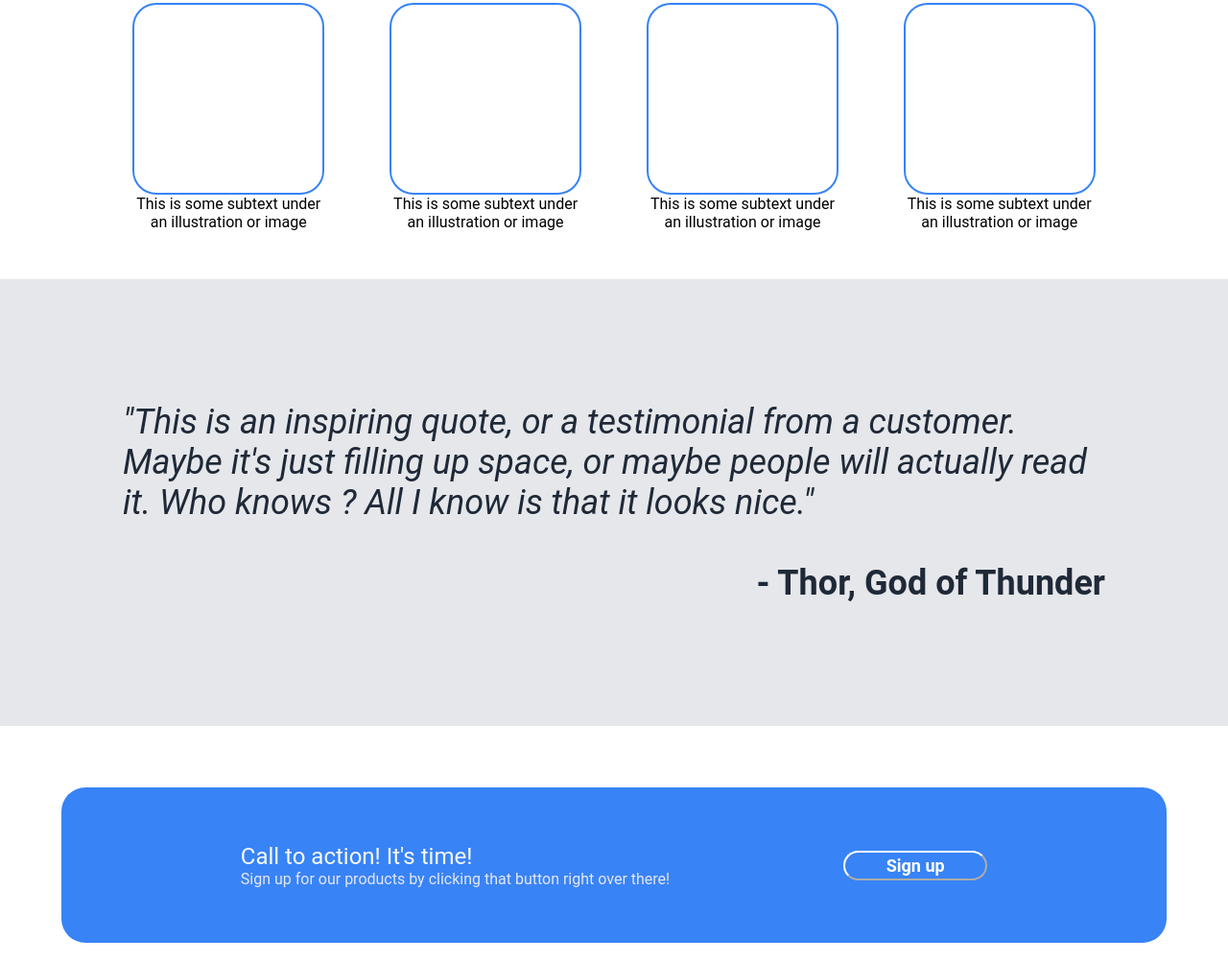
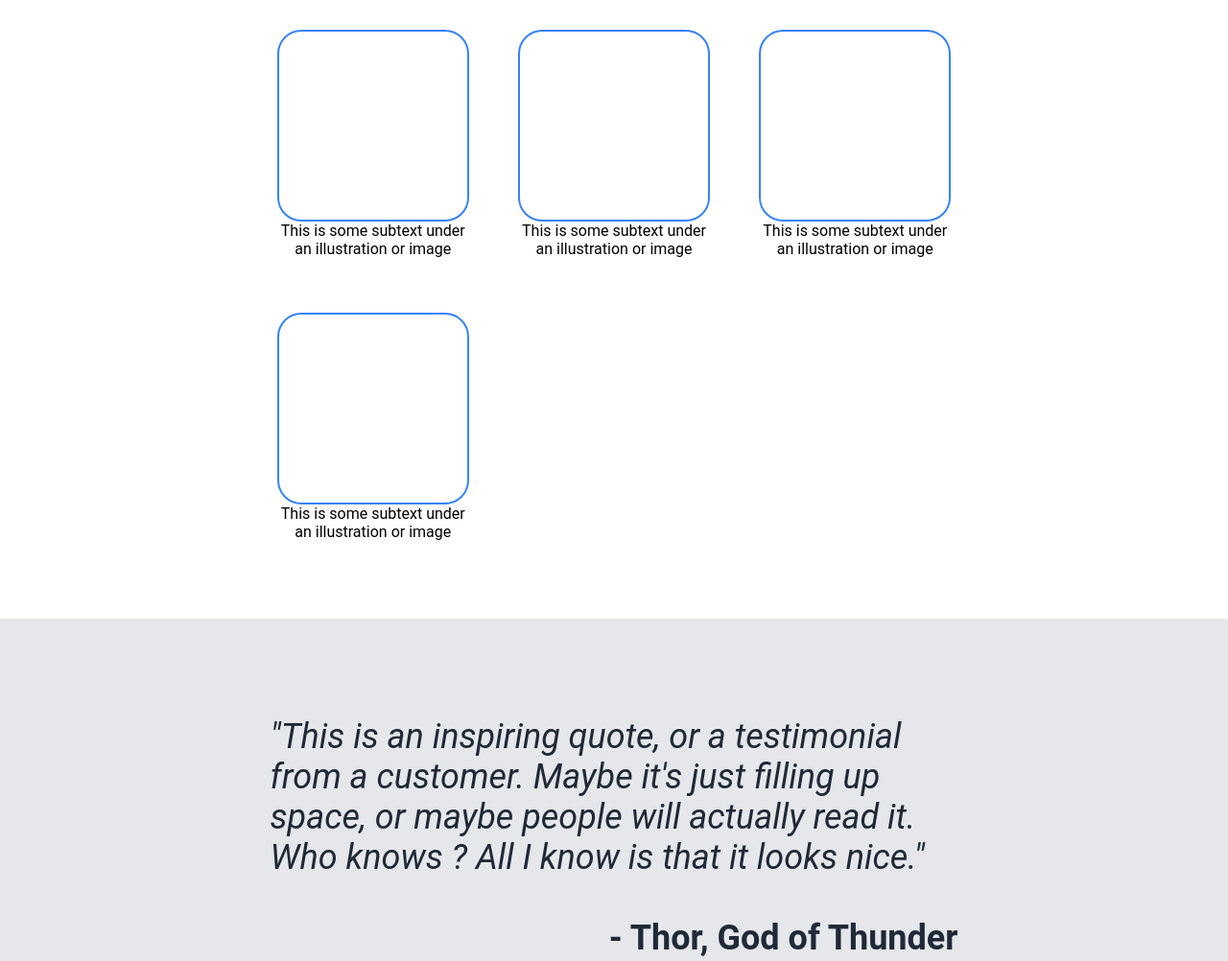
Before and after one commit to Oh-HelloFriend/css-n-flex, a plain HTML site: page index.html in a window 1280 px wide. Shown: the part 507-1509 px from the top of the page at 96% size. Drawn offline with Linux system fonts and the light colour scheme.

Commit message:
fixed margins/paddings

```diff
--- a/index.html
+++ b/index.html
@@ -34,8 +34,8 @@
             <div class="onesquare"><figure></figure><figcaption class="em">This is some subtext under an illustration or image</figcaption></div>
         </div>
     </div>
-            <div class="four">
-        <div><em class="big em">"This is an inspiring quote, or a testimonial from a customer. Maybe it's just filling up space, or maybe people will actually read it. Who knows ? All I know is that it looks nice."</em><strong class="big strong"><br>- Thor, God of Thunder</strong></div>
+    <div class="four">
+        <div class="quote"><em class="big em">"This is an inspiring quote, or a testimonial from a customer. Maybe it's just filling up space, or maybe people will actually read it. Who knows ? All I know is that it looks nice."</em><strong class="big strong"><br>- Thor, God of Thunder</strong></div>
     </div>
 
     <div class="five">
--- a/styles.css
+++ b/styles.css
@@ -73,8 +73,6 @@ button{
 
 .four{
     background-color: #E5E7EB;
-    padding-top: 10%;
-    padding-bottom: 10%;
     flex: 1;
 }
 
@@ -136,7 +134,7 @@ button{
 }
 
 .squareimgs{
-    margin-top: 0;
+    margin: 3% 15%;
     display: flex;
     flex-flow: row wrap;
     justify-content: space-between;
@@ -172,7 +170,8 @@ figcaption.em{
     align-items: center;
     gap: 5%;
     flex: 1;
-    padding: 5%;
+    padding: 2%;
+    margin: 0 10%;
     border-radius: 25px;
 }
 
@@ -197,6 +196,9 @@ figcaption.em{
     font-weight: bolder;
 }
 
+.quote{
+    margin: 10% 15%;
+}
 .big.em{
     display: flex;
     justify-content: space-between;
```
